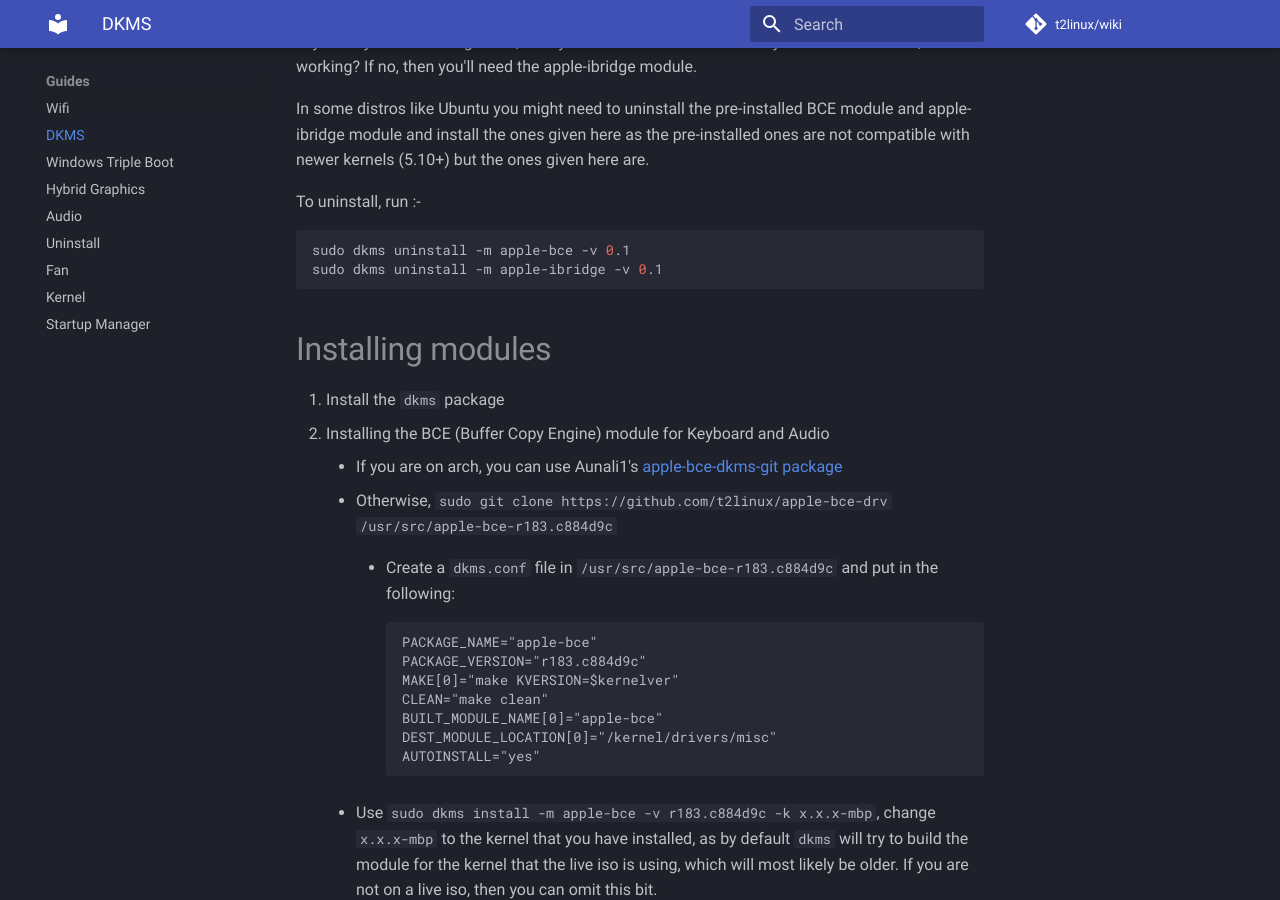
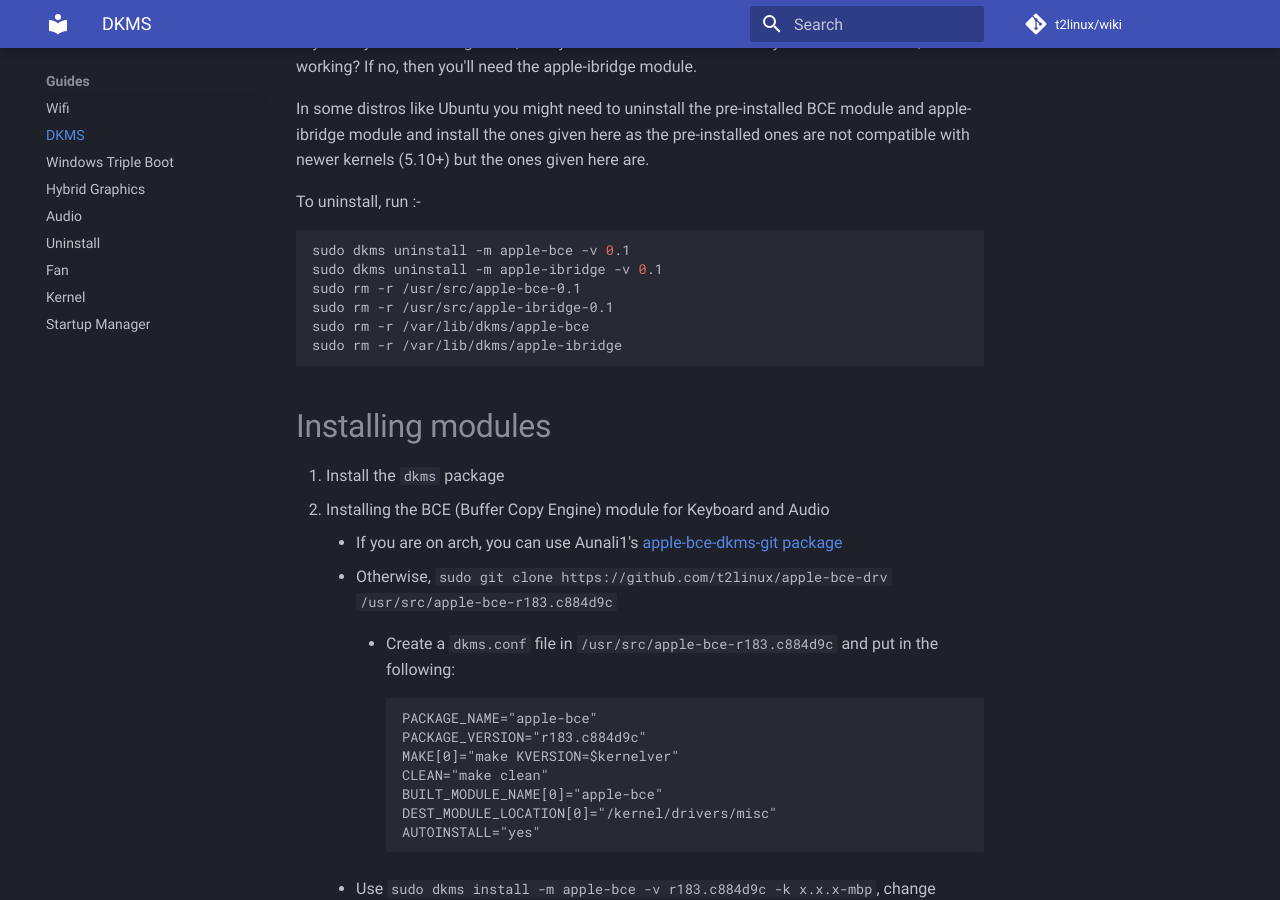
Before and after one commit to t2linux/wiki, an MkDocs documentation site: the page built from docs/guides/dkms.md, in a window 1280 px wide and 900 px high, scrolled down 410 px. Built offline with MkDocs 1.6.1 and Material for MkDocs 9.7.7, drawn with Linux system fonts in a browser that asks for light colours; comment, search, counter and statistics services are not loaded.

Commit message:
Update dkms.md

````diff
--- a/docs/guides/dkms.md
+++ b/docs/guides/dkms.md
@@ -14,6 +14,10 @@ To uninstall, run :-
 ```sh
 sudo dkms uninstall -m apple-bce -v 0.1
 sudo dkms uninstall -m apple-ibridge -v 0.1
+sudo rm -r /usr/src/apple-bce-0.1
+sudo rm -r /usr/src/apple-ibridge-0.1
+sudo rm -r /var/lib/dkms/apple-bce
+sudo rm -r /var/lib/dkms/apple-ibridge
 ```
 
 # Installing modules
````
